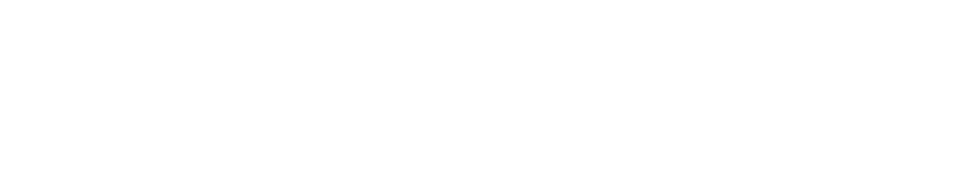
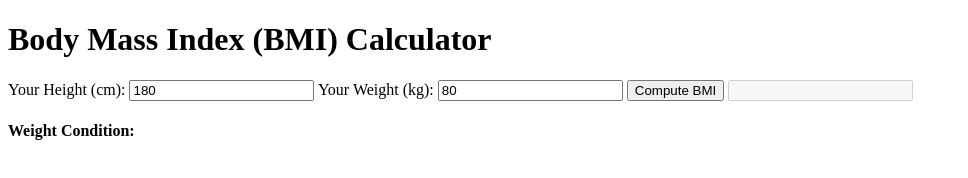
Before and after one commit to Deepaksahnii/bmi-calculator, a plain HTML site: page index.html in a window 1280 px wide. Shown: the whole page, without its empty margins (0-968 px from the left). Drawn offline with Linux system fonts and the light colour scheme.

Commit message:
created html structure

```diff
--- a/index.html
+++ b/index.html
@@ -2,11 +2,22 @@
 <html lang="en">
 <head>
     <meta charset="UTF-8">
+    <meta http-equiv="X-UA-Compatible" content="IE=edge">
     <meta name="viewport" content="width=device-width, initial-scale=1.0">
-    <title>Bmi Calculator</title>
+    <title>BMI Calculator</title>
     <link rel="stylesheet" href="style.css">
 </head>
 <body>
+    <div class="container">
+        <h1 class="heading">Body Mass Index (BMI) Calculator</h1>
+        Your Height (cm):
+        <input type="number" class="input" id="height" value="180" placeholder="Enter your height in cm">
+        Your Weight (kg):
+        <input type="number" class="input" id="weight" value="80" placeholder="Enter your weight in kg">
+        <button class="button" id="btn">Compute BMI</button>
+        <input disabled type="text" class="input" id="bmi-result">
+        <h4 class="info-text">Weight Condition: <span id="weight-condition"></span></h4>
+    </div>
     <script src="script.js"></script>
 </body>
 </html>
```
